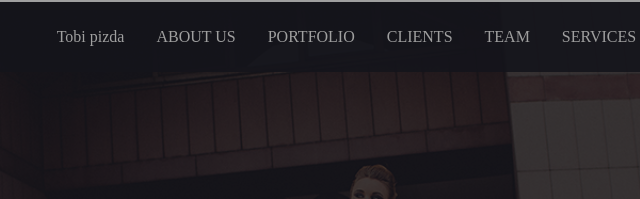
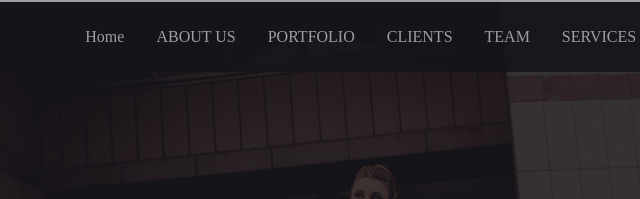
Before and after one commit to argon139/creativia, a website: page app/index.html in a window 1280 px wide. Shown: the top 199 px of the page, 318-958 px from the left. Drawn offline with Linux system fonts and the light colour scheme.

Commit message:
second commit

```diff
--- a/app/index.html
+++ b/app/index.html
@@ -13,7 +13,7 @@
             <div id="top">
                 <div id="creativia"></div>
                 <div id="menu">
-                    <div class="menu-item"><a href="#HOME">Tobi pizda</a></div>
+                    <div class="menu-item"><a href="#HOME">Home</a></div>
                     <div class="menu-item"><a href="#ABOUTUS">ABOUT US</a></div>
                     <div class="menu-item"><a href="#PORTFOLIO">PORTFOLIO</a></div>
                     <div class="menu-item"><a href="#CLIENTS">CLIENTS</a></div>
```
